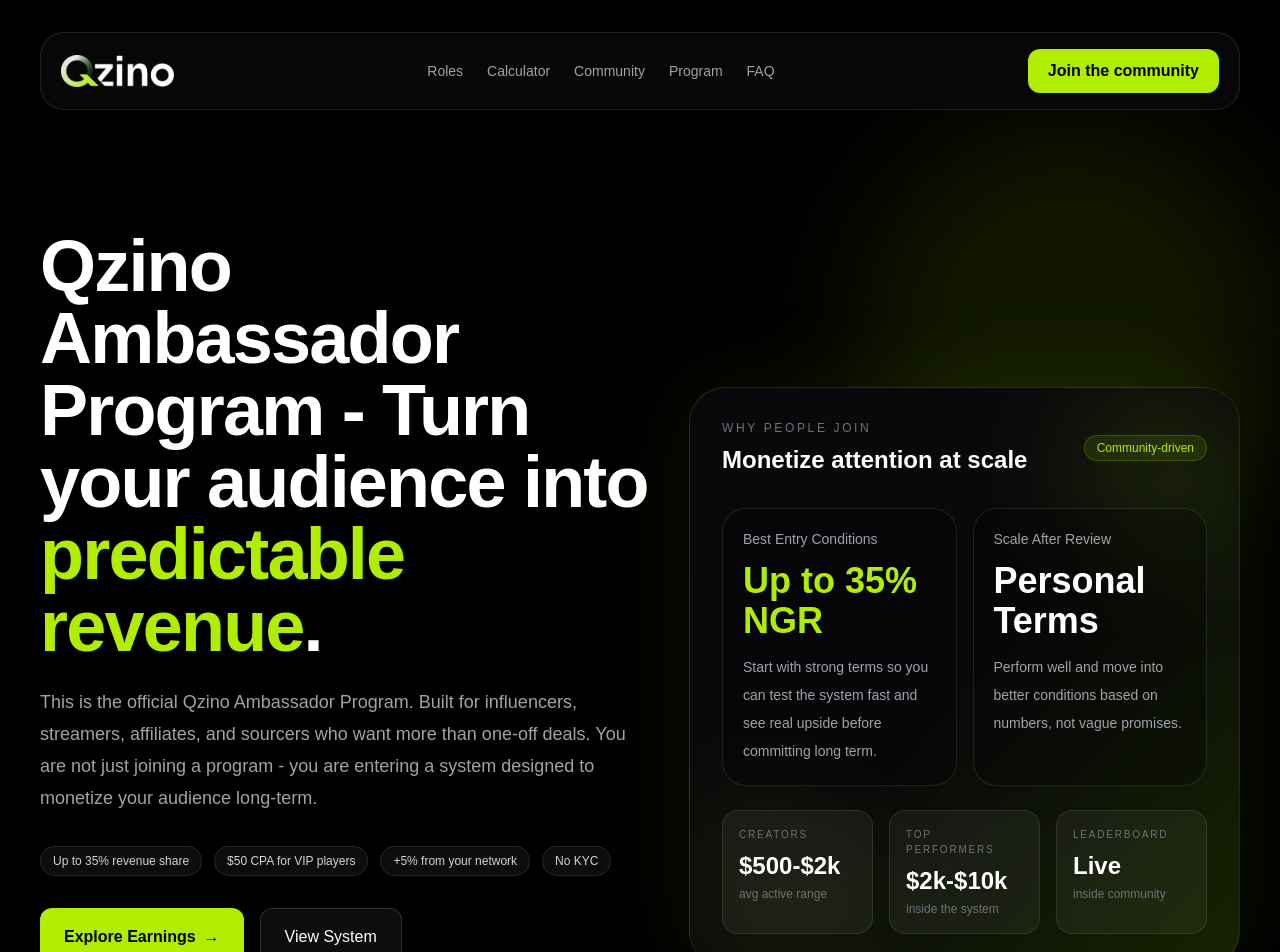
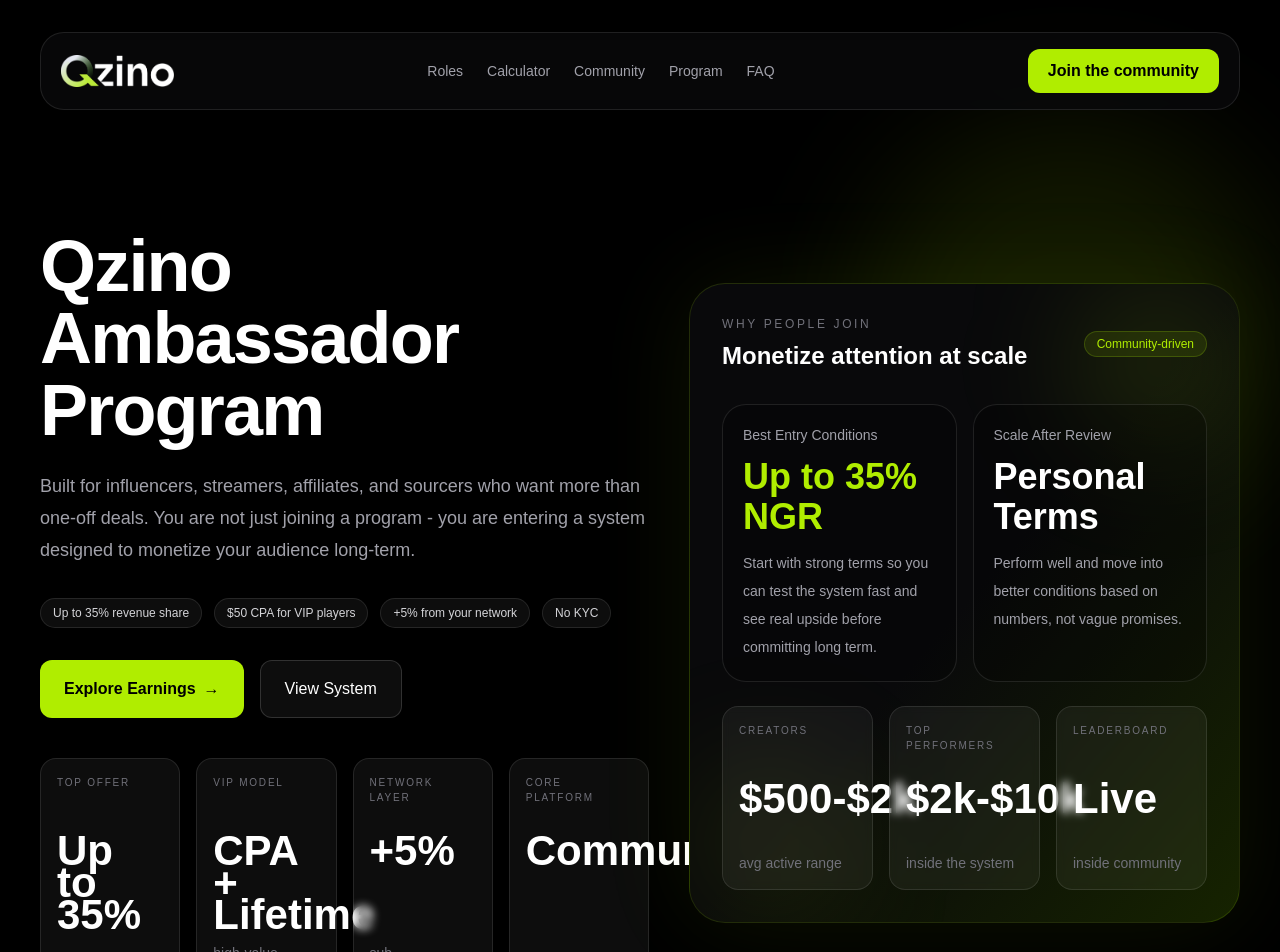
Before and after one commit to kobriyyu/qzino-ambassador-site, a Next.js app: page / in a window 1280 px wide. Shown: the top 952 px of the page. Built offline with nearby package versions, Linux system fonts and the light colour scheme.

Commit message:
Update hero copy and Discord links

```diff
--- a/app/page.tsx
+++ b/app/page.tsx
@@ -38,10 +38,10 @@
 
 function Stat({ label, value, sub }: { label: string; value: string; sub?: string }) {
   return (
-    <div className="rounded-2xl border border-white/10 bg-white/5 p-4 backdrop-blur-sm">
-      <div className="text-[10px] uppercase tracking-[0.18em] text-zinc-500">{label}</div>
-      <div className="mt-2 text-2xl font-semibold text-white">{value}</div>
-      {sub ? <div className="mt-1 text-xs text-zinc-500">{sub}</div> : null}
+    <div className="flex h-full min-h-[9.5rem] flex-col rounded-2xl border border-white/10 bg-white/5 p-4 backdrop-blur-sm md:min-h-[11.5rem]">
+      <div className="min-h-[2.75rem] text-[10px] uppercase tracking-[0.18em] text-zinc-500 md:min-h-[3.25rem]">{label}</div>
+      <div className="mt-2 text-2xl font-semibold text-white md:text-[2.625rem]">{value}</div>
+      {sub ? <div className="mt-auto pt-3 text-xs text-zinc-500 md:text-sm">{sub}</div> : null}
     </div>
   );
 }
@@ -263,7 +263,7 @@
               <a href="#program" className="text-sm text-zinc-400 transition hover:text-white">Program</a>
               <a href="#faq" className="text-sm text-zinc-400 transition hover:text-white">FAQ</a>
             </div>
-            <a href="#calculator" className="rounded-xl bg-[#B0ED00] px-5 py-2.5 font-semibold text-black transition hover:bg-[#c6ff22]">
+            <a href="https://discord.gg/R3EpXeQf" target="_blank" rel="noreferrer" className="rounded-xl bg-[#B0ED00] px-5 py-2.5 font-semibold text-black transition hover:bg-[#c6ff22]">
               Join the community
             </a>
           </div>
@@ -271,11 +271,9 @@
 
         <section className="grid items-center gap-10 py-16 lg:grid-cols-[1.05fr_0.95fr] lg:py-24">
           <div>
-            <h1 className="mt-6 max-w-5xl text-5xl font-bold leading-[0.95] tracking-tight md:text-7xl">
-              Qzino Ambassador Program - Turn your audience into <span className="text-[#B0ED00]">predictable revenue</span>.
-            </h1>
+            <h1 className="mt-6 max-w-5xl text-5xl font-bold leading-[0.95] tracking-tight md:text-7xl">Qzino Ambassador Program</h1>
             <p className="mt-6 max-w-3xl text-lg leading-8 text-zinc-400">
-              This is the official Qzino Ambassador Program. Built for influencers, streamers, affiliates, and sourcers who want more than one-off deals. You are not just joining a program - you are entering a system designed to monetize your audience long-term.
+              Built for influencers, streamers, affiliates, and sourcers who want more than one-off deals. You are not just joining a program - you are entering a system designed to monetize your audience long-term.
             </p>
             <div className="mt-8 flex flex-wrap gap-3">
               <MiniPill>Up to 35% revenue share</MiniPill>
@@ -644,7 +642,7 @@
                 </p>
               </div>
               <div className="flex flex-wrap gap-4">
-                <a href="#calculator" className="inline-flex items-center gap-2 rounded-xl bg-[#B0ED00] px-6 py-4 text-base font-semibold text-black transition hover:bg-[#c6ff22]">
+                <a href="https://discord.gg/R3EpXeQf" target="_blank" rel="noreferrer" className="inline-flex items-center gap-2 rounded-xl bg-[#B0ED00] px-6 py-4 text-base font-semibold text-black transition hover:bg-[#c6ff22]">
                   Join the community <span>→</span>
                 </a>
                 <button type="button" className="rounded-xl border border-white/15 bg-white/5 px-6 py-4 text-base text-white transition hover:bg-white/10">
```
